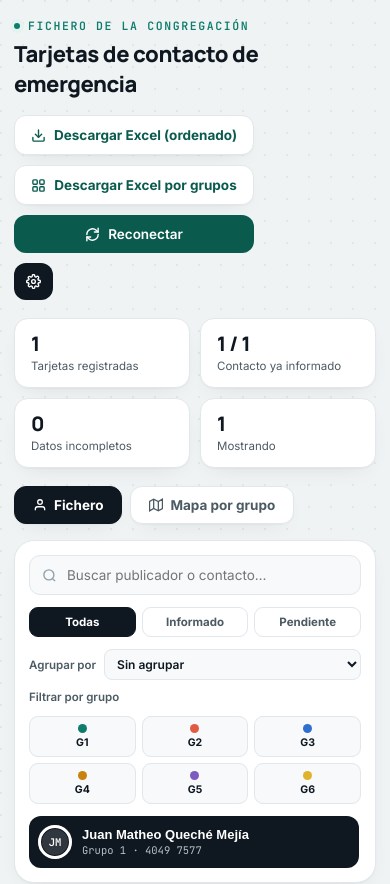
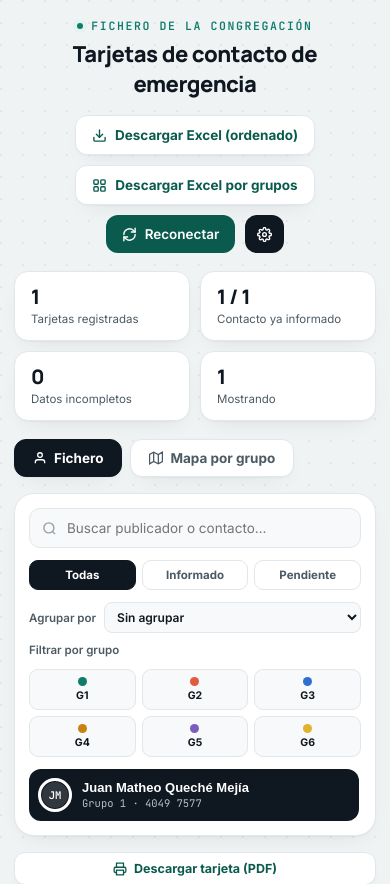
Before and after one commit to congreriopana-alt/tarjetas-emergencia, a plain HTML site: page index.html in a window 390 px wide. Shown: the top 884 px of the page. Drawn offline with nearby package versions, Linux system fonts and the light colour scheme.

Commit message:
Add files via upload

```diff
--- a/index.html
+++ b/index.html
@@ -736,10 +736,12 @@
 
   @media (max-width: 760px){
     .shell{ padding:18px 14px 40px; }
-    header{ align-items:stretch; }
-    .header-actions{ flex-direction:column; }
-    .header-actions .download-btn, .header-actions .upload-btn{ justify-content:center; width:100%; }
-    .header-actions #sync-settings-btn{ width:auto; align-self:flex-start; }
+    header{ align-items:center; text-align:center; }
+    header > div:first-child{ width:100%; }
+    .eyebrow{ justify-content:center; }
+    .header-actions{ width:100%; justify-content:center; }
+    .header-actions .download-btn, .header-actions .upload-btn{ justify-content:center; }
+    .header-actions #sync-settings-btn{ width:auto; }
     .body-grid{ grid-template-columns:1fr; }
     .map-layout{ grid-template-columns:1fr; }
     .stats{ grid-template-columns:repeat(2,1fr); }
```
